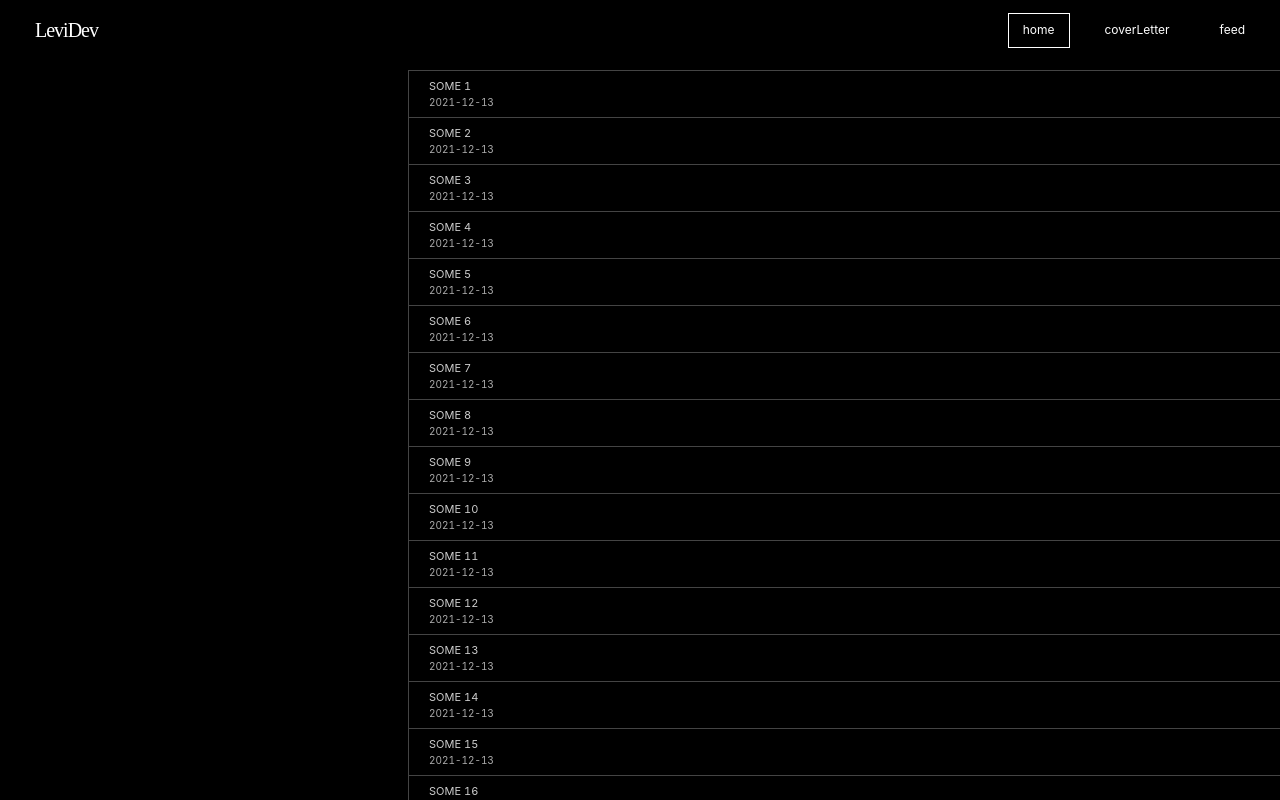
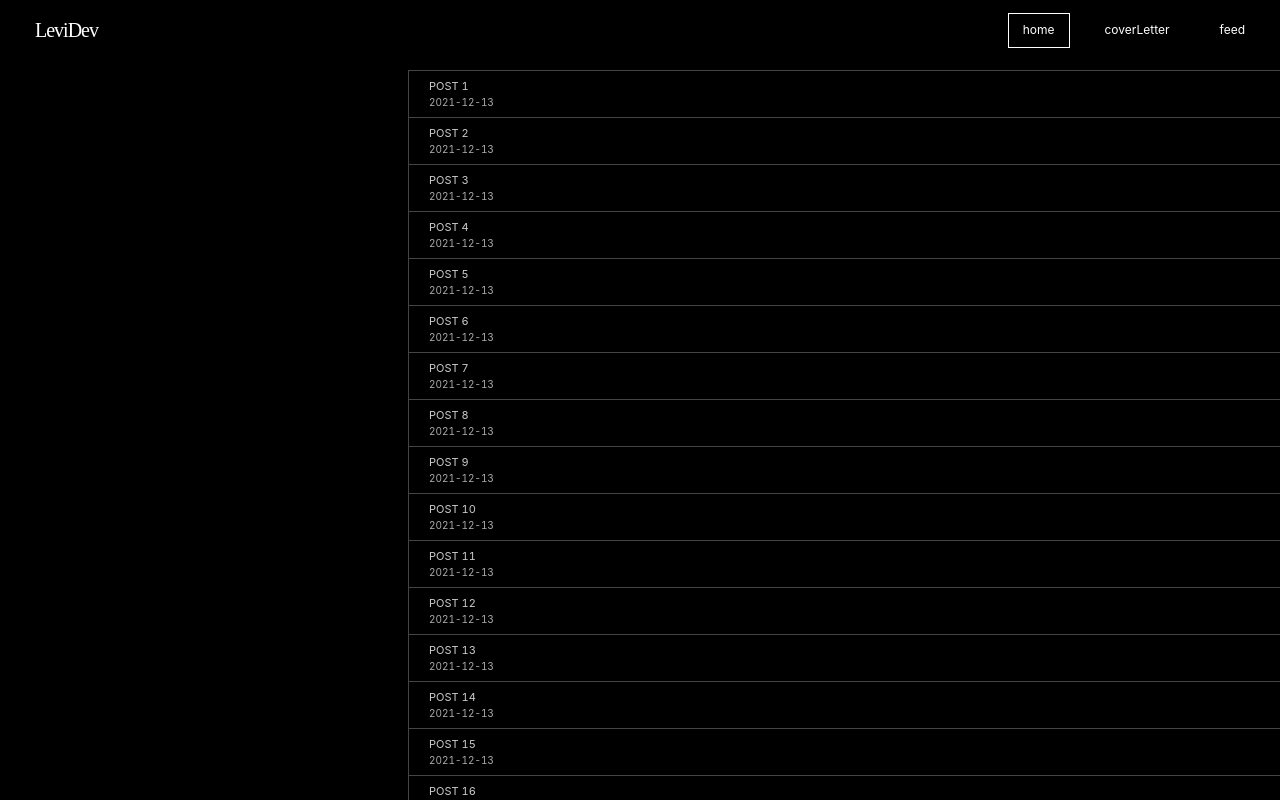
Before and after one commit to levi-higher/mobx-blog-template-v1, a Next.js app: page / in a window 1280 px wide. Shown: the top 800 px of the page. Built offline with nearby package versions, Linux system fonts and the light colour scheme; a web font is replaced by a local one.

Commit message:
Changed/Post-dummy-title

```diff
--- a/src/pages/index.tsx
+++ b/src/pages/index.tsx
@@ -82,7 +82,7 @@ const IndexPage: React.FC<IndexPageProps> = () => {
   const DUMMY_POSTS: PostInfo[] = Array(20);
 
   const DUMMY_POST: PostInfo = {
-    title: 'SOME',
+    title: 'POST',
     dateTime: moment().format('YYYY-MM-DD'),
   };
 
```
